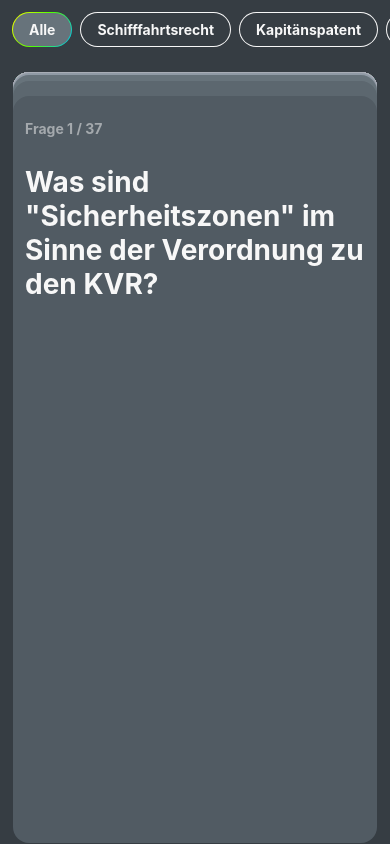
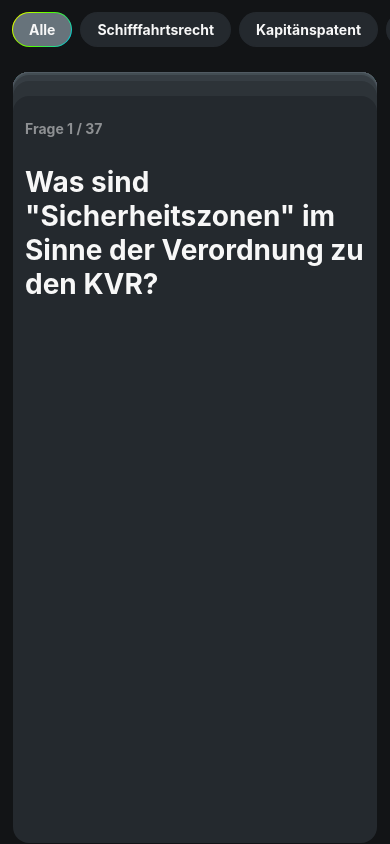
Before and after one commit to gormlabenz/SKSTrainer, a React Native app: screen / in a window 390 px wide. Built offline with nearby package versions, Linux system fonts and the light colour scheme.

Commit message:
Update App.tsx and Chip.tsx with new features

```diff
--- a/App.tsx
+++ b/App.tsx
@@ -1,11 +1,18 @@
 import { StatusBar } from 'expo-status-bar'
-import { SafeAreaView, ScrollView, Text, View } from 'react-native'
+import {
+  Animated,
+  PanResponder,
+  SafeAreaView,
+  ScrollView,
+  Text,
+  View,
+} from 'react-native'
 import schifffahrtsrecht from './assets/schifffahrtsrecht.json'
 import Flashcard from './components/Flashcard'
 import CardStatus from './components/CardStatus'
 import { colors } from './lib/const'
 import Chip from './components/Chip'
-import { useState } from 'react'
+import { useRef, useState } from 'react'
 
 export default function App() {
   const [chips, setChips] = useState([
@@ -21,6 +28,39 @@ export default function App() {
     { text: 'Kapitänspatent', isActive: false },
   ])
 
+  const pan = useRef(
+    schifffahrtsrecht.map(() => new Animated.ValueXY())
+  ).current
+
+  const panResponder = schifffahrtsrecht.map((_, index) =>
+    PanResponder.create({
+      onStartShouldSetPanResponder: () => true,
+      onPanResponderMove: (evt, gestureState) => {
+        handleMove(index, gestureState.dx, gestureState.dy)
+      },
+      onPanResponderRelease: () => {
+        Animated.spring(pan[index], {
+          toValue: { x: 0, y: 0 },
+          friction: 5,
+          useNativeDriver: false,
+        }).start()
+      },
+    })
+  )
+
+  const handleMove = (
+    index: number,
+    moveX: number,
+    moveY: number,
+    strength = 200
+  ) => {
+    const distanceMoved = Math.sqrt(moveX ** 2 + moveY ** 2)
+    const resistanceFactor = distanceMoved / strength + 1
+
+    pan[index].x.setValue(moveX / resistanceFactor)
+    pan[index].y.setValue(moveY / resistanceFactor)
+  }
+
   const calculateTop = (index: number, arrayLength: number) => {
     const reversedIndex = arrayLength - 1 - index
     if (reversedIndex < 4) {
@@ -33,15 +73,15 @@ export default function App() {
     const reversedIndex = arrayLength - 1 - index
     switch (reversedIndex) {
       case 0:
+        return colors.gray[600]
+      case 1:
+        return colors.gray[550]
+      case 2:
+        return colors.gray[500]
+      case 3:
+        return colors.gray[450]
+      default:
         return colors.gray[400]
-      case 1:
-        return colors.gray[350]
-      case 2:
-        return colors.gray[300]
-      case 3:
-        return colors.gray[250]
-      default:
-        return colors.gray[200]
     }
   }
 
@@ -49,7 +89,7 @@ export default function App() {
     <View
       style={{
         flex: 1,
-        backgroundColor: colors.gray[500],
+        backgroundColor: colors.gray[700],
       }}
     >
       <StatusBar style="light" />
@@ -84,9 +124,22 @@ export default function App() {
         </ScrollView>
         <View style={{ flex: 1, marginTop: 24, marginBottom: 24 }}>
           {schifffahrtsrecht.reverse().map((data, index) => (
+            <Animated.View
+              key={index}
+              {...panResponder[index].panHandlers}
+              style={{
+                transform: pan[index].getTranslateTransform(),
+                position: 'absolute',
+                width: '100%',
+                height: '100%',
+              }}
+            >
               <Flashcard
                 top={calculateTop(index, schifffahrtsrecht.length)}
-              backgroundColor={calculateColor(index, schifffahrtsrecht.length)}
+                backgroundColor={calculateColor(
+                  index,
+                  schifffahrtsrecht.length
+                )}
               >
                 <CardStatus
                   status="hidden"
@@ -105,6 +158,7 @@ export default function App() {
                   {data.question}
                 </Text>
               </Flashcard>
+            </Animated.View>
           ))}
         </View>
       </SafeAreaView>
--- a/components/Chip.tsx
+++ b/components/Chip.tsx
@@ -13,7 +13,9 @@ interface Props {
 const Chip: FC<Props> = ({ text, isActive, borderColors, onPress }: Props) => {
   return (
     <LinearGradient
-      colors={borderColors ? borderColors : [colors.white, colors.white]}
+      colors={
+        borderColors ? borderColors : [colors.gray[600], colors.gray[600]]
+      }
       start={{ x: 0, y: 0 }}
       end={{ x: 1, y: 1 }}
       style={{
@@ -29,7 +31,7 @@ const Chip: FC<Props> = ({ text, isActive, borderColors, onPress }: Props) => {
           paddingHorizontal: 16,
           paddingVertical: 8,
           borderRadius: 20,
-          backgroundColor: isActive ? colors.gray[300] : colors.gray[500],
+          backgroundColor: isActive ? colors.gray[300] : colors.gray[600],
         }}
         onPress={onPress}
       >
--- a/lib/const.ts
+++ b/lib/const.ts
@@ -10,6 +10,12 @@ export const colors = {
     400: '#515B63', // Dunkles Grau
     450: '#434D53', // Interpoliert zwischen 400 und 500
     500: '#363D43', // Sehr dunkles Grau
+    550: '#2D3338', // Interpoliert für ein dunkleres Grau
+    600: '#24292E', // Noch dunkleres Grau
+    650: '#1B1F23', // Noch ein Schritt dunkler
+    700: '#121416', // Fast Schwarz
+    750: '#0A0B0C', // Noch näher an Schwarz
+    800: '#000000', // Schwarz
   },
   white: '#F7F7F7',
   green: '#52FF00',
```
Lines whose indentation alone changed are shown as unchanged.
